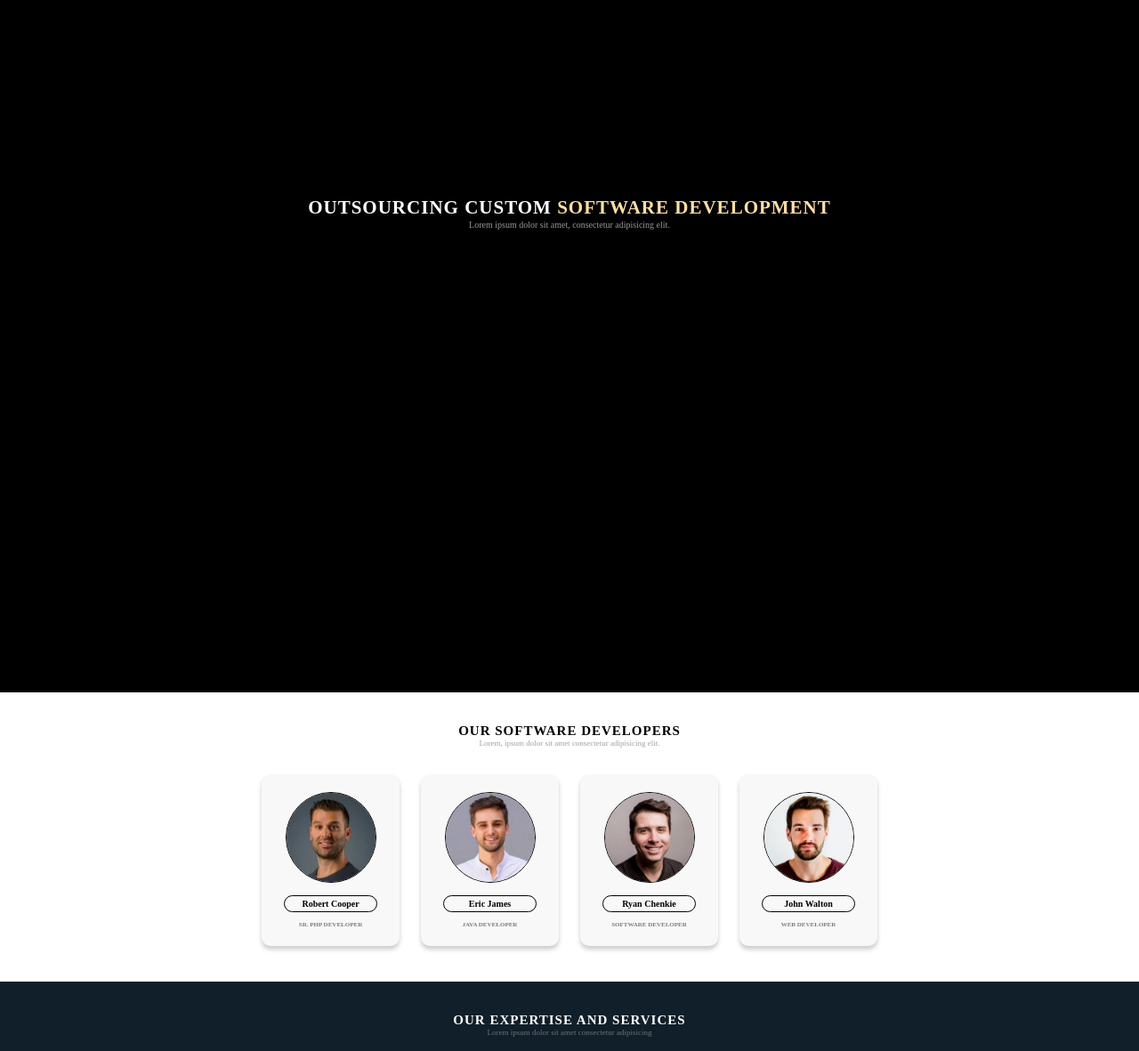
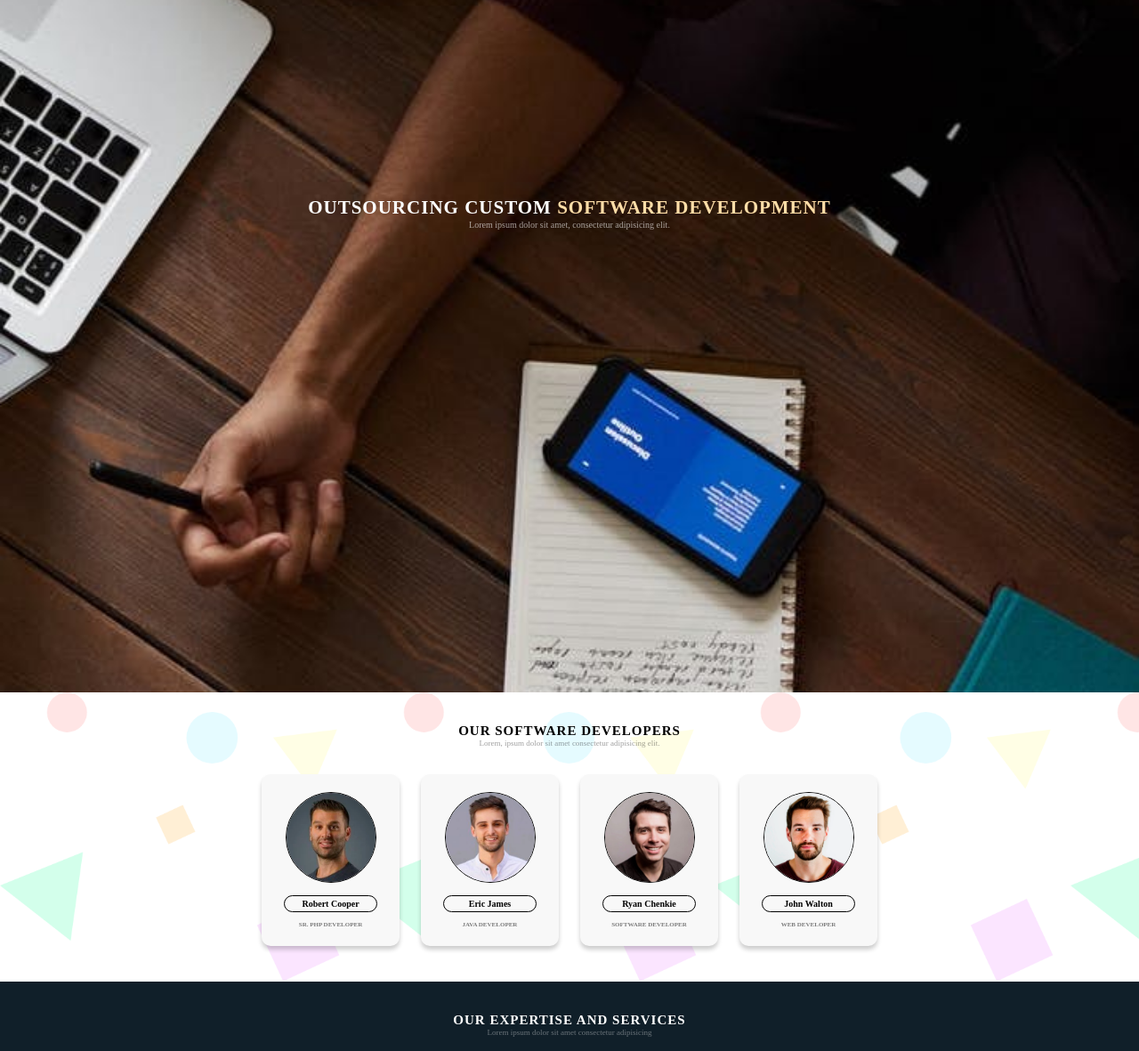
Before and after one commit to ShreyPatel88/ProjectOneWay, a plain HTML site: page index.html in a window 1280 px wide. Shown: the part 119-1300 px from the top of the page at 89% size. Drawn offline with Linux system fonts and the light colour scheme; the site is published under a folder, as on GitHub Pages, so addresses that start at the root find nothing.

Commit message:
styles change

```diff
--- a/mobile/style.css
+++ b/mobile/style.css
@@ -1,7 +1,7 @@
 @import url('https://fonts.googleapis.com/css?family=Montserrat:100,100i,200,200i,300,300i,400,400i,500,500i,600,600i,700,700i,800,800i,900,900i&display=swap');
 
 *{
-    font-family: Montserrat-Regular;
+    font-family: 'Montserrat', sans-serif;
     margin: 0;
     padding: 0;
 
--- a/style.css
+++ b/style.css
@@ -24,7 +24,7 @@ nav img{
 }
 
 body .front{
-    background-image: url(../ProjectOneWay/images/background.jpeg);
+    background-image: url(images/background.jpeg);
     background-repeat: no-repeat;
     background-size: cover;
     height: 100vh;
@@ -66,7 +66,7 @@ body .front{
 .developers{
     padding: 20px 0;
     background-color: white;
-    background-image: url(/mobile/images/bg-objects.png);
+    background-image: url(images/bg-objects.png);
     background-size: contain;
 }
 
@@ -181,7 +181,7 @@ body .front{
 
 .aboutUs{
     background-color: white;
-    background-image: url(/mobile/images/bg-objects.png);
+    background-image: url(images/bg-objects.png);
     padding: 20px;
     text-align: center;
 }
```
Also changed, not shown: 1 other file.
